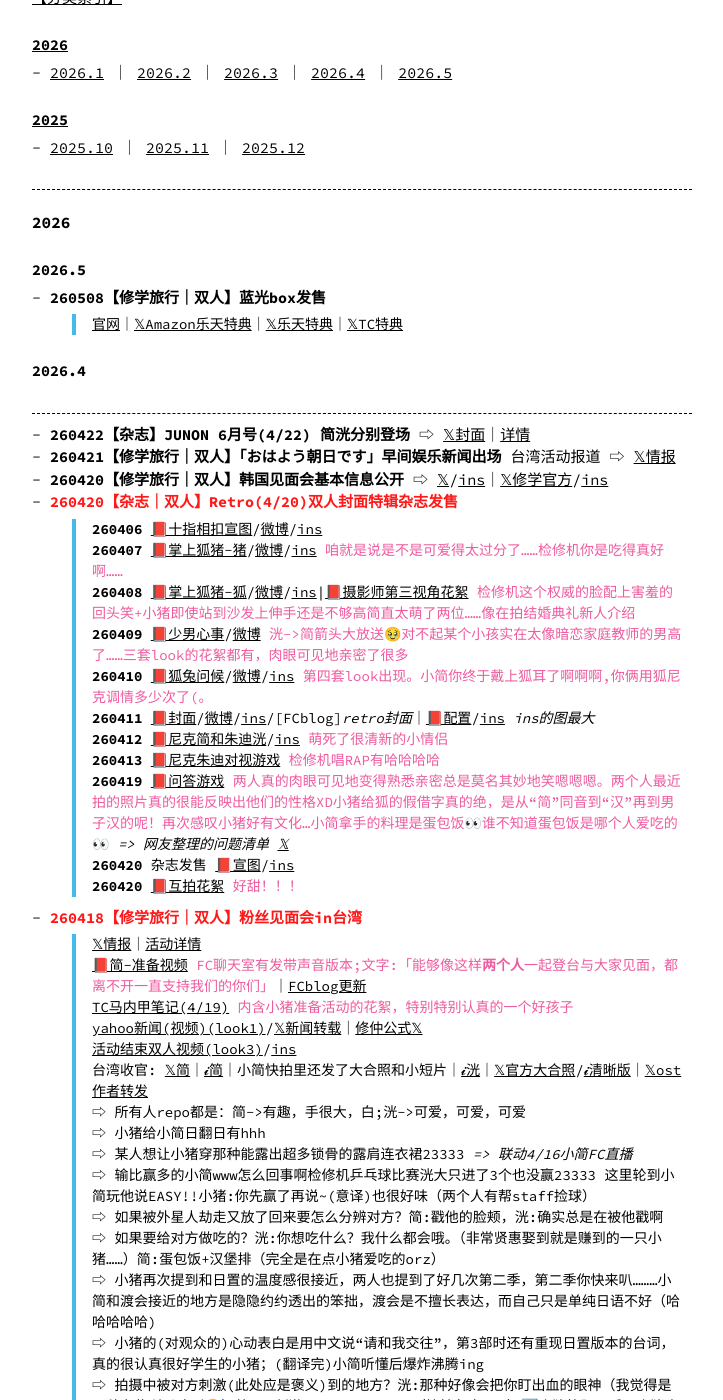
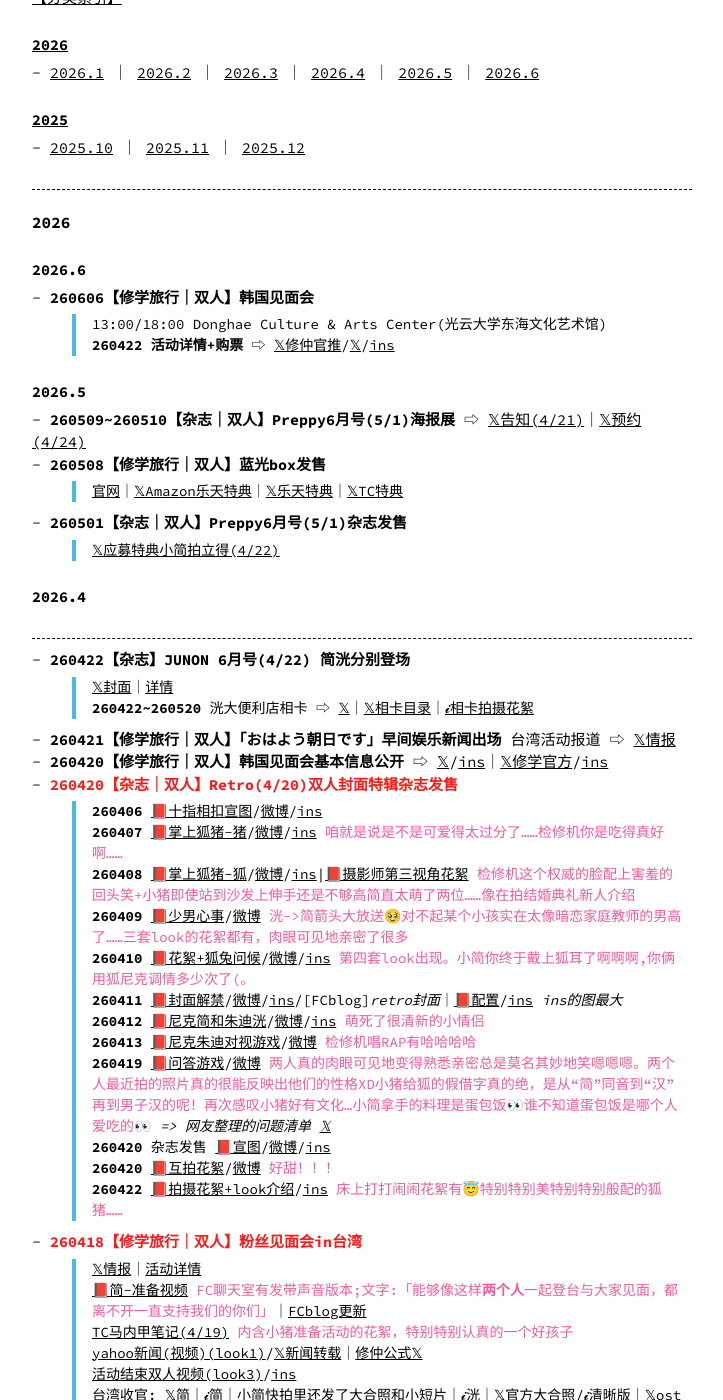
Before and after one commit to eri329/hidekou, a Jekyll site: the page built from index.md, in a window 1280 px wide and 1400 px high, scrolled down 324 px. Shown: the whole window, without its empty margins (278-1001 px from the left). Built offline with Jekyll 4.4.1, drawn with Linux system fonts in a browser that asks for light colours; comment, search, counter and statistics services are not loaded; some of the changed text lies outside the part shown.

Commit message:
regular update

```diff
--- a/index.md
+++ b/index.md
@@ -17,7 +17,7 @@ permalink: /
 [【分类索引】]({{ site.baseurl }}/category/)
 
 ### [2026](#year2026)
-* [2026.1](#jan2026) ｜ [2026.2](#feb2026) ｜ [2026.3](#mar2026) ｜ [2026.4](#apr2026) ｜ [2026.5](#may2026)
+* [2026.1](#jan2026) ｜ [2026.2](#feb2026) ｜ [2026.3](#mar2026) ｜ [2026.4](#apr2026) ｜ [2026.5](#may2026) ｜ [2026.6](#jun2026)
 ### [2025](#year2025)
 * [2025.10](#oct2025) ｜ [2025.11](#nov2025) ｜ [2025.12](#dec2025)
 
@@ -28,17 +28,28 @@ permalink: /
 ## 2026
 {: #year2026}
 
+### 2026.6
+{: #jun2026}
+* **260606【修学旅行｜双人】韩国见面会**
+    > 13:00/18:00 Donghae Culture & Arts Center(光云大学东海文化艺术馆)
+    > **260422 活动详情+购票** ⇨ [𝕏修仲官推](https://x.com/dramal_abc/status/2046821045337014642)/[𝕏](https://x.com/p_en_kr/status/2046842839217353190)/[ins](https://www.instagram.com/p/DXbLRhplGYD/)
+
 ### 2026.5
 {: #may2026}
 
+* **260509~260510【杂志｜双人】Preppy6月号(5/1)海报展** ⇨ [𝕏告知(4/21)](https://x.com/preppy_magazine/status/2046529374384746792)｜[𝕏预约(4/24)](https://x.com/preppy_magazine/status/2047616545178653095)
 * **260508【修学旅行｜双人】蓝光box发售**
     > [官网](https://www.asahi.co.jp/schooltrip/goods/)｜[𝕏Amazon乐天特典](https://www.instagram.com/p/DScIVk9E3Vz/)｜[𝕏乐天特典](https://x.com/rakutenbooks/status/2003688028259385648)｜[𝕏TC特典](https://x.com/topcoat_staff/status/2003390122872725832)
+* **260501【杂志｜双人】Preppy6月号(5/1)杂志发售**
+    > [𝕏应募特典小简拍立得(4/22)](https://x.com/preppy_magazine/status/2046891770701840411)
 
 ### 2026.4
 {: #apr2026}
 <div class="line"></div>
 
-* **260422【杂志】JUNON 6月号(4/22) 简洸分别登场** ⇨ [𝕏封面](https://x.com/junon_jp/status/2046136806685708565)｜[详情](https://www.junon-tv.jp/articles/4315)
+* **260422【杂志】JUNON 6月号(4/22) 简洸分别登场**
+    > [𝕏封面](https://x.com/junon_jp/status/2046136806685708565)｜[详情](https://www.junon-tv.jp/articles/4315)
+    > **260422~260520** 洸大便利店相卡 ⇨ [𝕏](https://x.com/eprintservice/status/2046755873972957308)｜[𝕏相卡目录](https://x.com/eriko_mp100/status/2047910501959729161)｜[𝓲相卡拍摄花絮](https://www.instagram.com/reels/DXawg7nTjMC/)
 * **260421【修学旅行｜双人】「おはよう朝日です」早间娱乐新闻出场** 台湾活动报道 ⇨ [𝕏情报](https://x.com/ohaasaofficial/status/2046170771542954199)
 * **260420【修学旅行｜双人】韩国见面会基本信息公开** ⇨ [𝕏](https://x.com/p_en_kr/status/2046091508785566019)/[ins](https://www.instagram.com/p/DXV1b54k5LO/)｜[𝕏修学官方](https://x.com/dramal_abc/status/2046096604290240786)/[ins](https://www.instagram.com/p/DXV8mZ1k3f0/)
 * **260420【杂志｜双人】Retro(4/20)双人封面特辑杂志发售**{: .text-red}
@@ -46,13 +57,14 @@ permalink: /
     > **260407** [📕掌上狐猪-猪](https://xhslink.com/o/AxiWQyddLk8)/[微博](https://weibo.com/7956654733/5285117242638417)/[ins](https://www.instagram.com/p/DW00WY4Feom/) <span>咱就是说是不是可爱得太过分了……检修机你是吃得真好啊……</span>{: .text-pink}
     > **260408** [📕掌上狐猪-狐](https://xhslink.com/o/9VXD6W2bsDB)/[微博](https://weibo.com/7956654733/5285479664847891)/[ins](https://www.instagram.com/p/DW3Y8ERj3H9/)|[📕摄影师第三视角花絮](https://xhslink.com/o/7Ief5Mn9SIx) <span>检修机这个权威的脸配上害羞的回头笑+小猪即使站到沙发上伸手还是不够高简直太萌了两位……像在拍结婚典礼新人介绍</span>{: .text-pink}
     > **260409** [📕少男心事](https://xhslink.com/o/5kSCp3tnVC5)/[微博](https://weibo.com/7956654733/QA18RhwGz) <span>洸->简箭头大放送🥹对不起某个小孩实在太像暗恋家庭教师的男高了……三套look的花絮都有，肉眼可见地亲密了很多</span>{: .text-pink}
-    > **260410** [📕狐兔问候](https://xhslink.com/o/8upfY2z6eti)/[微博](https://weibo.com/7956654733/QAaznhd2X)/[ins](https://www.instagram.com/p/DW8jQzkD0WB/) <span>第四套look出现。小简你终于戴上狐耳了啊啊啊,你俩用狐尼克调情多少次了(。</span>{: .text-pink}
-    > **260411** [📕封面](https://xhslink.com/o/6mtK6yP74xU)/[微博](https://weibo.com/7956654733/5286566809305299)/[ins](https://www.instagram.com/p/DW_H2YOjyCm/)/[FCblog]*retro封面*｜[📕配置](https://xhslink.com/o/Ad3Fiss2v13)/[ins](https://www.instagram.com/p/DW_IHoej7IB/) *ins的图最大*
-    > **260412** [📕尼克简和朱迪洸](http://xhslink.com/o/1NHzBlqndjV)/[ins](https://www.instagram.com/reels/DXBsK5jDwWs/) <span>萌死了很清新的小情侣</span>{: .text-pink}
-    > **260413** [📕尼克朱迪对视游戏](http://xhslink.com/o/20hi7UH2G6L) <span>检修机唱RAP有哈哈哈哈</span>{: .text-pink}
-    > **260419** [📕问答游戏](http://xhslink.com/o/4vOLmaCFpGp) <span>两人真的肉眼可见地变得熟悉亲密总是莫名其妙地笑嗯嗯嗯。两个人最近拍的照片真的很能反映出他们的性格XD小猪给狐的假借字真的绝，是从“简”同音到“汉”再到男子汉的呢！再次感叹小猪好有文化…小简拿手的料理是蛋包饭👀谁不知道蛋包饭是哪个人爱吃的👀</span>{: .text-pink} *=> 网友整理的问题清单 [𝕏](https://x.com/altjdsus__/status/2045796661126185361)*
-    > **260420** 杂志发售 [📕宣图](http://xhslink.com/o/9mW1qleKIX7)/[ins](https://www.instagram.com/p/DXWQOsQD8iR/)
-    > **260420** [📕互拍花絮](http://xhslink.com/o/8in6jwQkO9s) <span>好甜！！！</span>{: .text-pink}
+    > **260410** [📕花絮+狐兔问候](https://xhslink.com/o/8upfY2z6eti)/[微博](https://weibo.com/7956654733/QAaznhd2X)/[ins](https://www.instagram.com/p/DW8jQzkD0WB/) <span>第四套look出现。小简你终于戴上狐耳了啊啊啊,你俩用狐尼克调情多少次了(。</span>{: .text-pink}
+    > **260411** [📕封面解禁](https://xhslink.com/o/6mtK6yP74xU)/[微博](https://weibo.com/7956654733/5286566809305299)/[ins](https://www.instagram.com/p/DW_H2YOjyCm/)/[FCblog]*retro封面*｜[📕配置](https://xhslink.com/o/Ad3Fiss2v13)/[ins](https://www.instagram.com/p/DW_IHoej7IB/) *ins的图最大*
+    > **260412** [📕尼克简和朱迪洸](http://xhslink.com/o/1NHzBlqndjV)/[微博](https://weibo.com/7956654733/QAtqlikkw)/[ins](https://www.instagram.com/reels/DXBsK5jDwWs/) <span>萌死了很清新的小情侣</span>{: .text-pink}
+    > **260413** [📕尼克朱迪对视游戏](http://xhslink.com/o/20hi7UH2G6L)/[微博](https://weibo.com/7956654733/QACTQfASY) <span>检修机唱RAP有哈哈哈哈</span>{: .text-pink}
+    > **260419** [📕问答游戏](http://xhslink.com/o/4vOLmaCFpGp)/[微博](https://weibo.com/7956654733/QBxpR0yyf) <span>两人真的肉眼可见地变得熟悉亲密总是莫名其妙地笑嗯嗯嗯。两个人最近拍的照片真的很能反映出他们的性格XD小猪给狐的假借字真的绝，是从“简”同音到“汉”再到男子汉的呢！再次感叹小猪好有文化…小简拿手的料理是蛋包饭👀谁不知道蛋包饭是哪个人爱吃的👀</span>{: .text-pink} *=> 网友整理的问题清单 [𝕏](https://x.com/altjdsus__/status/2045796661126185361)*
+    > **260420** 杂志发售 [📕宣图](http://xhslink.com/o/9mW1qleKIX7)/[微博](https://weibo.com/7956654733/QBGIblSeY)/[ins](https://www.instagram.com/p/DXWQOsQD8iR/)
+    > **260420** [📕互拍花絮](http://xhslink.com/o/8in6jwQkO9s)/[微博](https://weibo.com/7956654733/QBHeG47i3) <span>好甜！！！</span>{: .text-pink}
+    > **260422** [📕拍摄花絮+look介绍](http://xhslink.com/o/1Sq1SrVT86Z)/[ins](https://www.instagram.com/reel/DXb5-iqD-Py/) <span>床上打打闹闹花絮有😇特别特别美特别特别般配的狐猪……</span>{: .text-pink}
 * **260418【修学旅行｜双人】粉丝见面会in台湾**{: .text-red}
     > [𝕏情报](https://x.com/manga10_tw/status/2037471140638310839)｜[活动详情](https://world.manga10.com/blogs/eventstaiwan/shugakuryokofm2026)
     > [📕简-准备视频](http://xhslink.com/o/1P36D0S1cAs) <span>FC聊天室有发带声音版本;文字:「能够像这样**两个人**一起登台与大家见面，都离不开一直支持我们的你们」</span>{: .text-pink}｜[FCblog更新](https://kan-hideyoshi.com/member/photos/609823)
@@ -60,6 +72,8 @@ permalink: /
     > [yahoo新闻(视频)(look1)](https://news.yahoo.co.jp/articles/f9c7570f8d84ec91c48acd7c1b2c8d449b124982)/[𝕏新闻转载](https://x.com/altjdsus__/status/2045481021970514176)｜[修仲公式𝕏](https://x.com/dramal_abc/status/2045480150788456897)
     > [活动结束双人视频(look3)](https://x.com/dramal_abc/status/2045533082414145674)/[ins](https://www.instagram.com/reels/DXR2vVpEw5f/)
     > 台湾收官: [𝕏简](https://x.com/kan_hideyoshi/status/2045818486614786173)｜[𝓲简](https://www.instagram.com/p/DXT4YXogcjk/)｜小简快拍里还发了大合照和小短片｜[𝓲洸](https://www.instagram.com/p/DXUGPTTFBp5/)｜[𝕏官方大合照](https://x.com/manga10_torico/status/2045819709996622148)/[𝓲清晰版](https://www.instagram.com/p/DXT5GMngYgs/)｜[𝕏ost作者转发](https://x.com/yasu_coda/status/2045696323291361469)
+    > 漫画展签名双人花絮: [𝕏签立牌(4/23)](https://x.com/manga10_tw/status/2047148474974781544)/[ins](https://www.instagram.com/p/DXdVPJcmWa5/)｜[𝕏签色纸(4/24)](https://x.com/manga10_tw/status/2047510909657243777)/[ins](https://www.instagram.com/p/DXdVPJcmWa5/)
+    > [𝓲洸-台湾之行](https://www.instagram.com/p/DXg0q0IFB92/)
     > ⇨ 所有人repo都是：简->有趣，手很大，白;洸->可爱，可爱，可爱
     > ⇨ 小猪给小简日翻日有hhh
     > ⇨ 某人想让小猪穿那种能露出超多锁骨的露肩连衣裙23333 *=> 联动4/16小简FC直播*
@@ -415,7 +429,7 @@ permalink: /
     > **花絮照** ⇨ [𝕏扑倒练习中](https://x.com/dramal_abc/status/1995070376817336434)/[ins](https://www.instagram.com/p/DRrS3LRk5OO/)｜[𝕏教室里的两人](https://x.com/dramal_abc/status/1994801957865996501)｜[]()｜[]()｜[]()｜[]()｜[]()｜[]()｜[]()｜[]()｜[]()｜[]()｜[]()｜[]()｜[]()｜[]()｜[]()｜[]()
     > **切片** ⇨ []()｜[]()｜[]()｜[]()
     > **PR** ⇨ []()｜[]()｜[]()｜[]()
-* **教室公式照** [教室1(11/30)](https://x.com/dramal_abc/status/1994816122642919500/)|[教室2(11/30)](https://www.instagram.com/p/DRpfTABE2Lb/)
+* **教室公式照** [教室1(11/30)](https://x.com/dramal_abc/status/1994816122642919500/)｜[教室2(11/30)](https://www.instagram.com/p/DRpfTABE2Lb/)
 
 
 ## 2024
```
Also changed, not shown: solo.md (+12 -4 lines), changelog.md.
